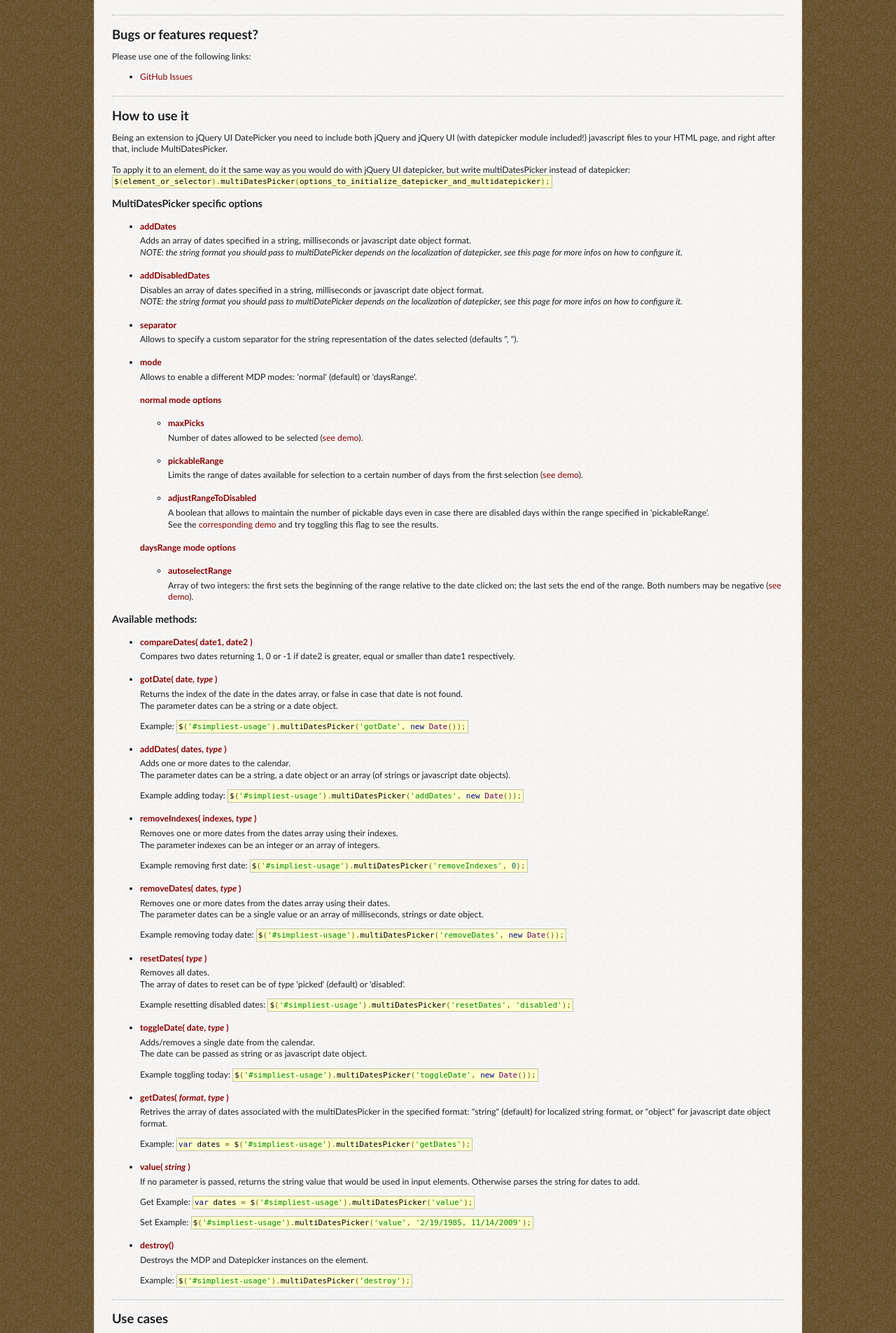
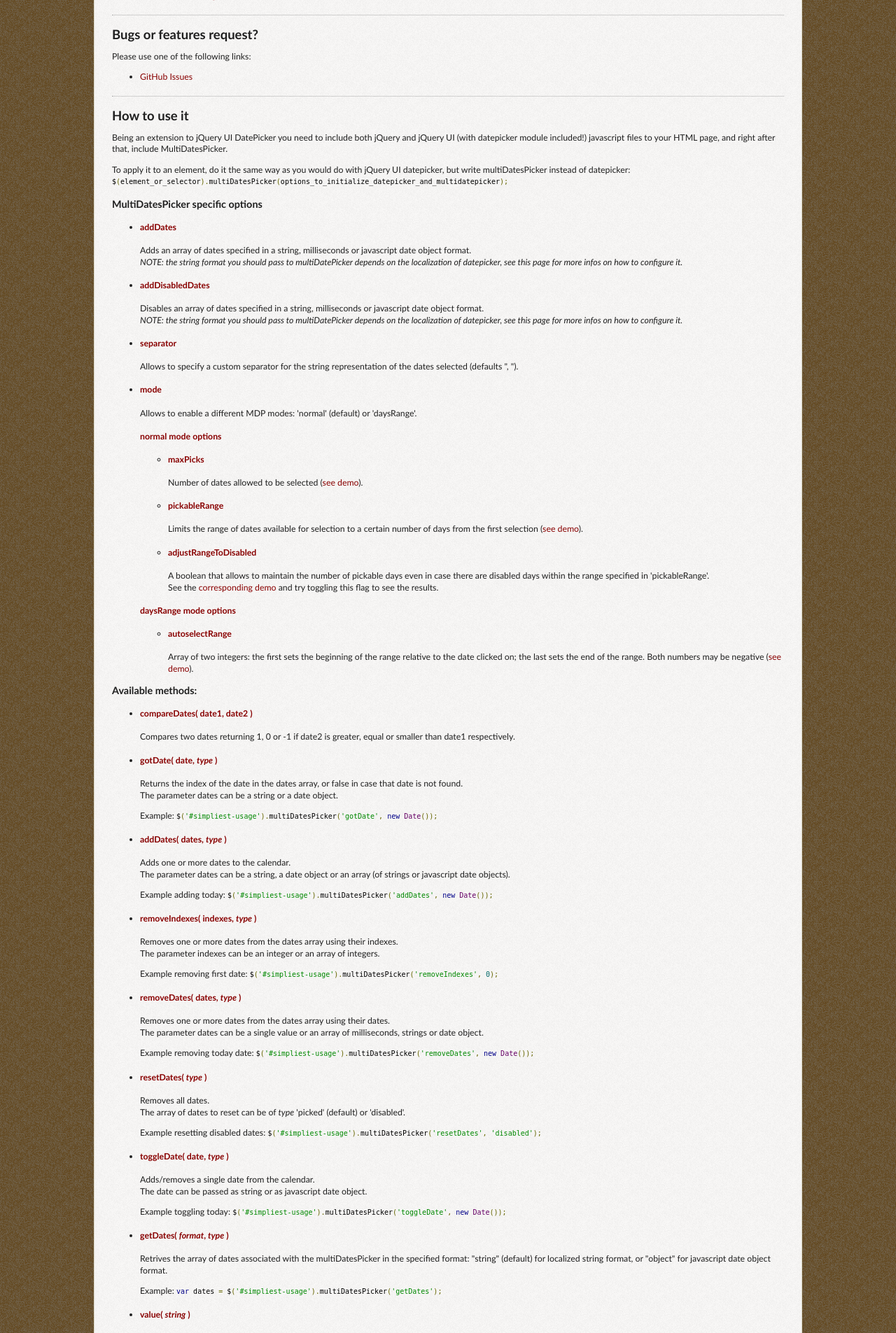
Before and after one commit to amardeep09/Online-Leave-Management-System, a PHP site: page / in a window 1280 px wide. Shown: the part 326-2231 px from the top of the page at 70% size. Run offline with PHP 8.4, Linux system fonts and the light colour scheme; some libraries are stand-ins or nearby versions.

Commit message:
Update to remove waste codes
some codes were need not to be added and so I removed them.

```diff
--- a/calender/css/mdp.css
+++ b/calender/css/mdp.css
@@ -17,16 +17,6 @@ h2 {
 	margin-top: 1em;
 }
 
-h4 {margin-bottom: 0;}
-
-p {margin-top: .3em;}
-
-code, pre.code {
-	font: 11px/13px monospace;
-	background-color: #FFC;
-	padding: 2px;
-	border: 1px dotted grey;
-}
 
 .clear {clear: both;}
 
```
